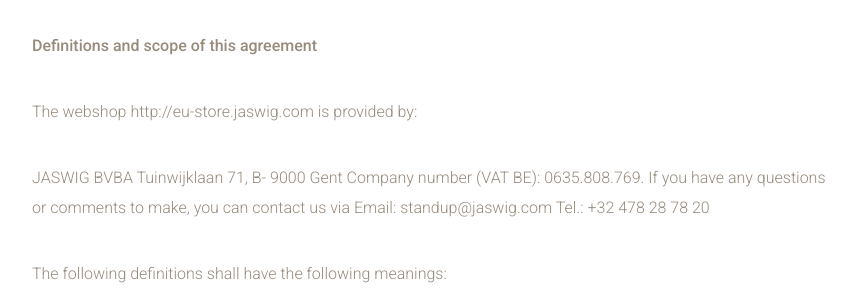
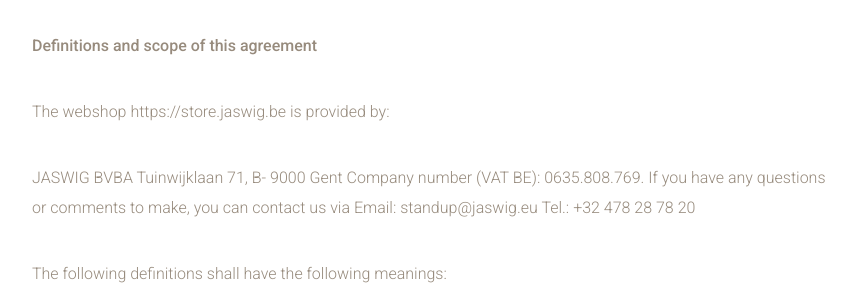
Before and after one commit to samuelrieder/jaswig.github.io, a Jekyll site: the page built from terms.html, in a window 1280 px wide and 900 px high, scrolled down 350 px. Shown: the part 158-461 px from the top of the window, without its empty margins (38-900 px from the left). Built offline with Jekyll 4.4.1, drawn with Linux system fonts in a browser that asks for light colours; nearby versions of some CDN libraries.

Commit message:
aanpassingen eu

```diff
--- a/terms.html
+++ b/terms.html
@@ -15,13 +15,13 @@ sitemap: false
       <!-- -->
       <h2>Europe</h2>
        <p><strong>Definitions and scope of this agreement</strong></p>
-       <p>The webshop http://eu-store.jaswig.com is provided by:</p>
+       <p>The webshop https://store.jaswig.be is provided by:</p>
 <p>JASWIG BVBA
 Tuinwijklaan 71,
 B- 9000 Gent
 Company number (VAT BE):  0635.808.769.
 If you have any questions or comments to make, you can contact us via
-Email: standup@jaswig.com
+Email: standup@jaswig.eu
 Tel.: +32 478 28 78 20</p>
 <p>
   The following definitions shall have the following meanings:
```
